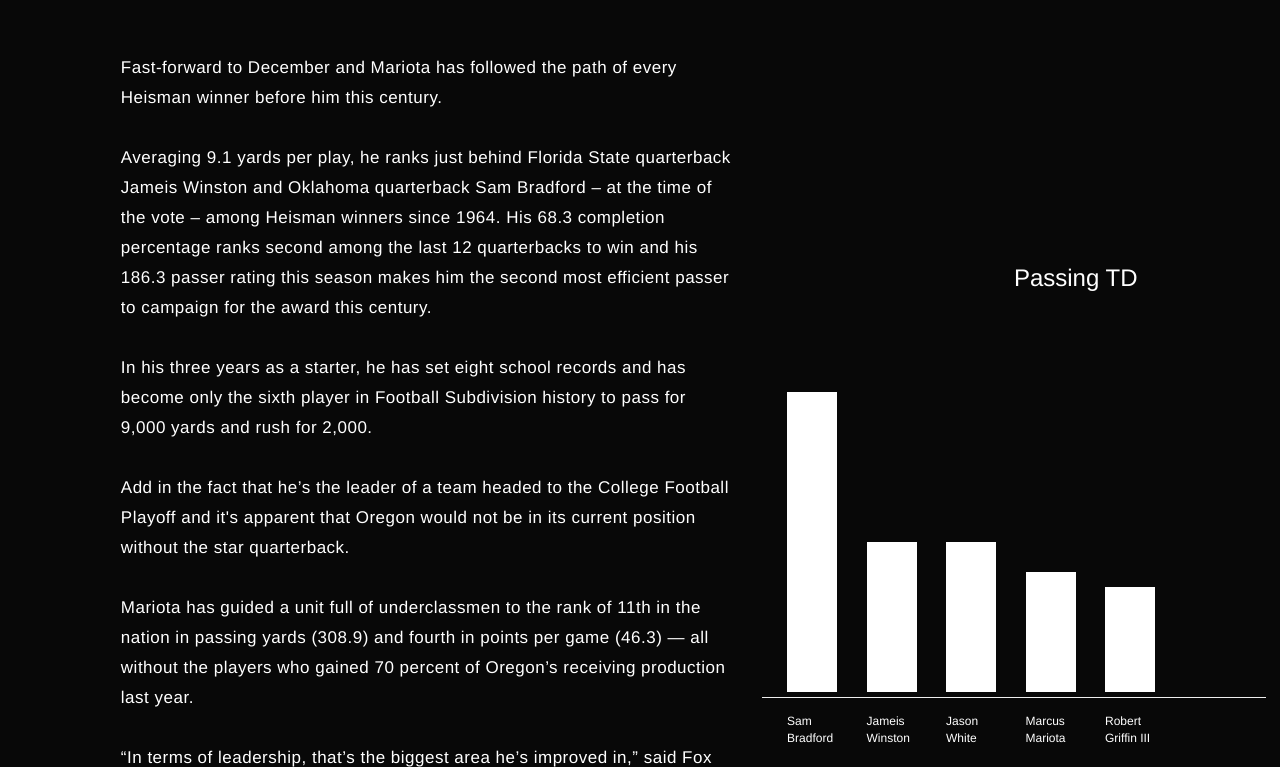
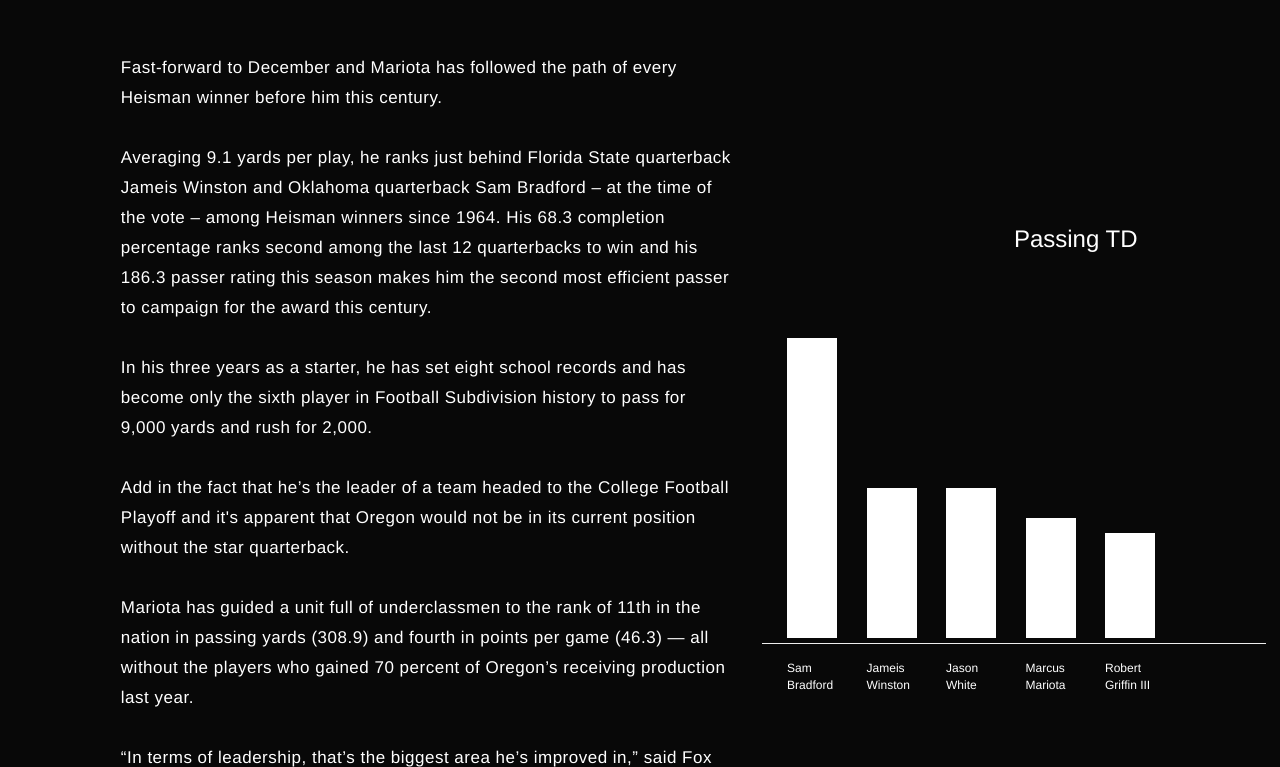
Before and after one commit to dailyemerald/mariota-heisman, a plain HTML site: page index.html in a window 1280 px wide. Shown: the part 4689-5456 px from the top of the page. Drawn offline with nearby package versions, Linux system fonts and the light colour scheme.

Commit message:
paddingtop

```diff
--- a/css/graphB.css
+++ b/css/graphB.css
@@ -1,6 +1,6 @@
 .cont {
     width: 100%;
-    padding-top: 18%;
+    padding-top: 15%;
     color: white;
 }
 .bar {
```
